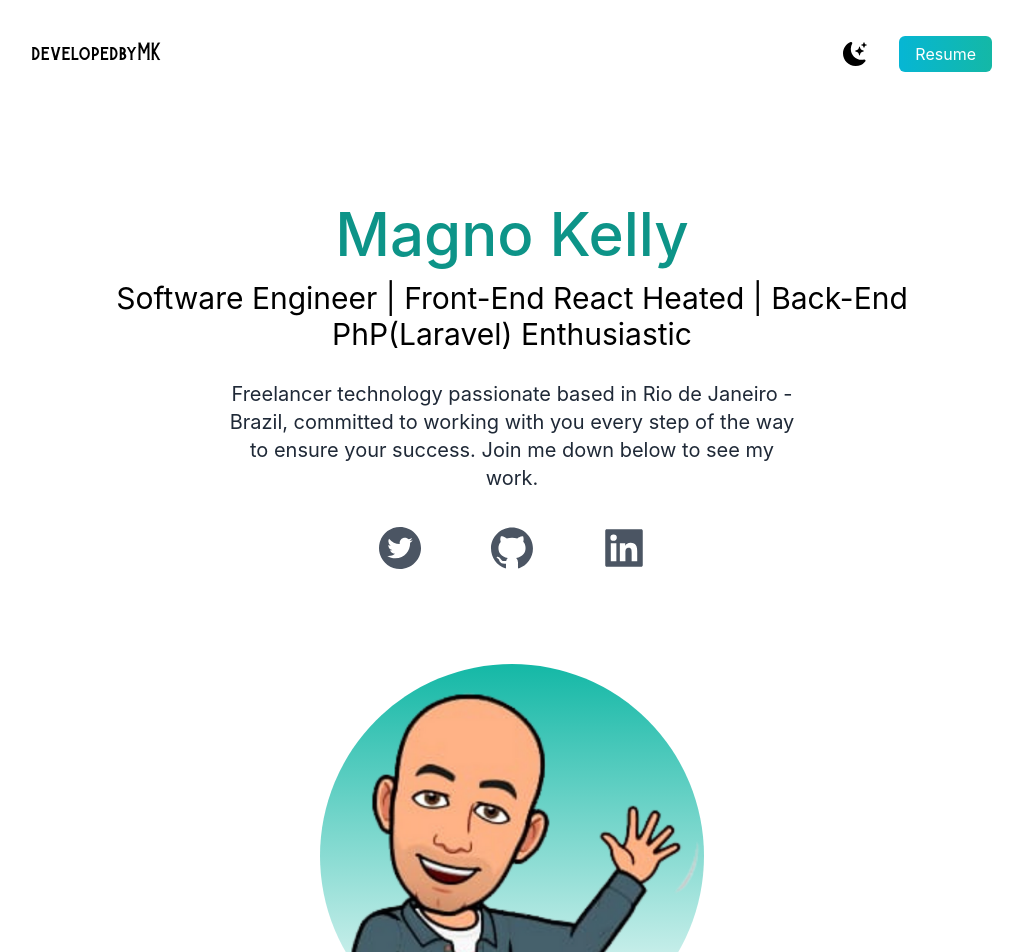
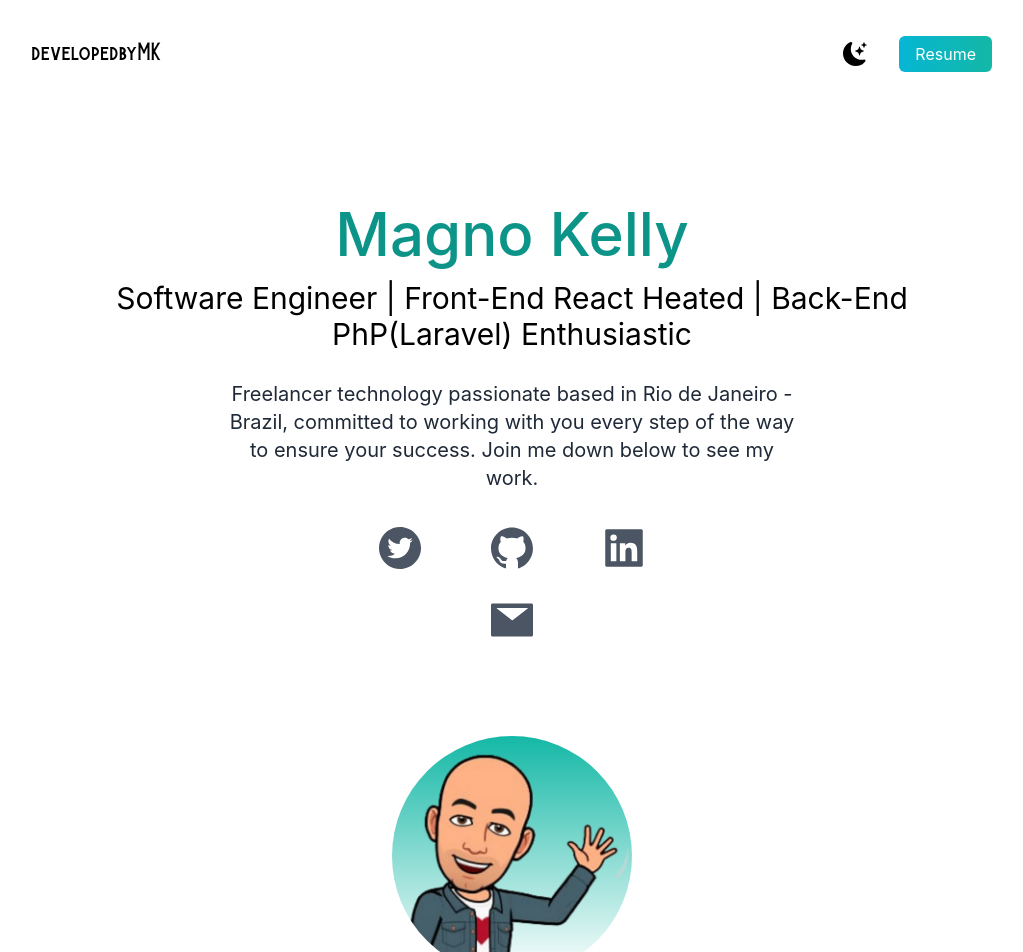
Before and after one commit to magnokf/portfolio-developedbyMe, a Next.js app: page / in a window 1280 px wide. Shown: the top 952 px of the page, without its empty margins (128-1151 px from the left). Built offline with nearby package versions, Linux system fonts and the light colour scheme.

Commit message:
anchors ref

```diff
--- a/package.json
+++ b/package.json
@@ -20,6 +20,7 @@
     "react": "18.2.0",
     "react-dom": "18.2.0",
     "react-icons": "^4.7.1",
+    "sharp": "^0.31.3",
     "typescript": "4.9.5"
   },
   "devDependencies": {
--- a/src/pages/index.tsx
+++ b/src/pages/index.tsx
@@ -1,7 +1,7 @@
 import Head from 'next/head'
 import {Inter} from '@next/font/google'
 import {BsFillMoonStarsFill} from "react-icons/bs"
-import {AiFillTwitterCircle, AiFillGithub, AiFillLinkedin} from "react-icons/ai"
+import {AiFillTwitterCircle, AiFillGithub, AiFillLinkedin, AiFillMail, AiFillGoogleCircle} from "react-icons/ai"
 
 import Image from 'next/image'
 import avatar_myself from '/public/img/avatar_myself_400.png'
@@ -84,7 +84,20 @@
                                 </a>
                             </div>
                             <div
-                                className={'relative mx-auto bg-gradient-to-b from-teal-500 rounded-full w-80 h-80 mt-20 overflow-hidden mt-20 md:h-96 md:w-96'}>
+                                className={'text-5xl flex justify-center gap-16 py-3 text-gray-600 dark:text-gray-400'}>
+                                {/*mail to*/}
+                                <a
+                                    href="mailto:mkfelipe.rj@gmail.com"
+                                    target="_blank"
+                                    rel="noopener noreferrer"
+                                >
+                                    <AiFillMail/>
+                                </a>
+
+
+                            </div>
+                            <div
+                                className={'relative mx-auto bg-gradient-to-b from-teal-500 rounded-full w-40 h-40 mt-50 overflow-hidden mt-20 md:h-60 md:w-60'}>
                                 <Image src={avatar_myself} alt={'myself 3d'} fill={true}/>
                             </div>
                         </div>
```
Also changed, not shown: 1 other file (tests, documents, lock files or other folders).
